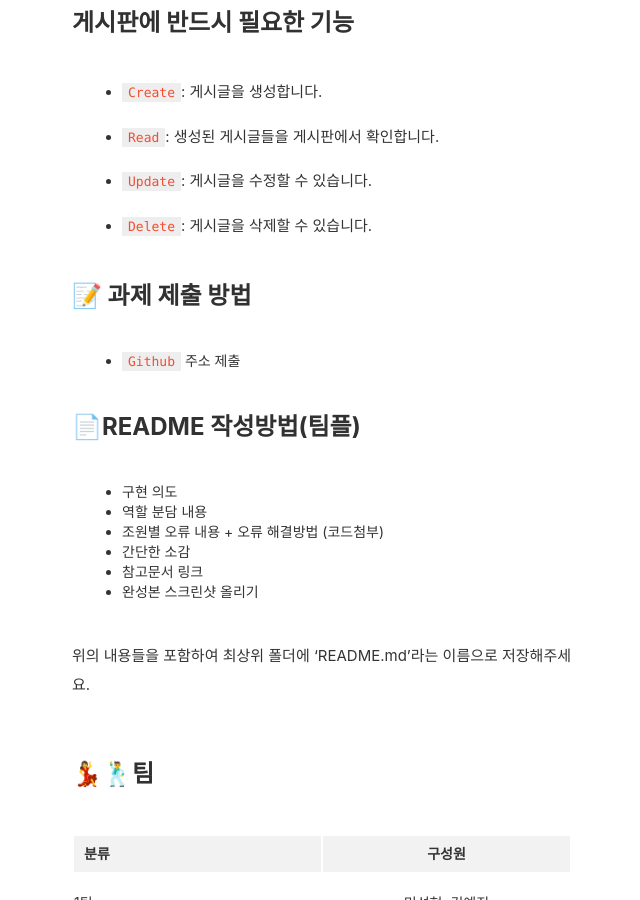
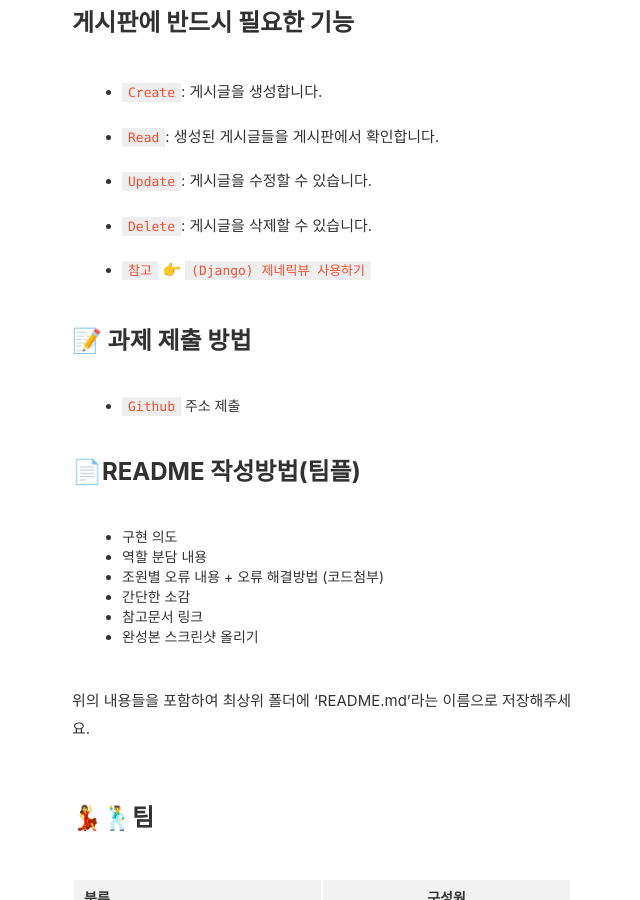
Before and after one commit to likelionkonkuk/likelionkonkuk.github.io, a Jekyll site: the page built from _posts/2019-05-09-notice-09.md, in a window 1280 px wide and 900 px high, scrolled down 766 px. Shown: the whole window, without its empty margins (318-958 px from the left). Built offline with Jekyll 4.4.1, drawn with Linux system fonts in a browser that asks for light colours.

Commit message:
notice 6

```diff
--- a/_posts/2019-05-09-notice-09.md
+++ b/_posts/2019-05-09-notice-09.md
@@ -29,6 +29,8 @@ updated: 2019-05-09
 - `Update`: 게시글을 수정할 수 있습니다.
 
 - `Delete`: 게시글을 삭제할 수 있습니다.
+
+- `참고` 👉 [`(Django) 제네릭뷰 사용하기`](https://tigermeal.github.io/django/2019/05/12/Django_16-Django/)
 
 
 ## 📝 과제 제출 방법
```
